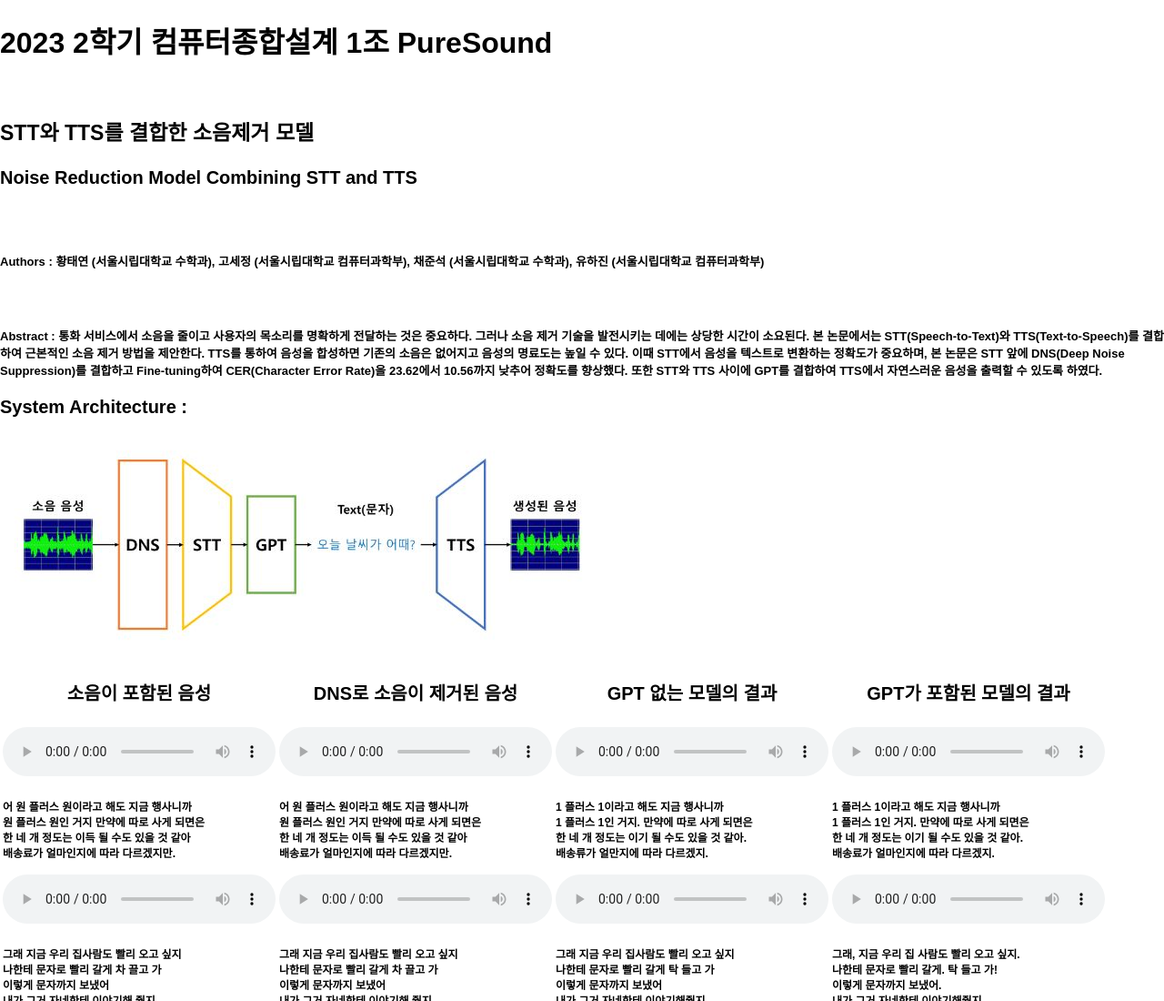
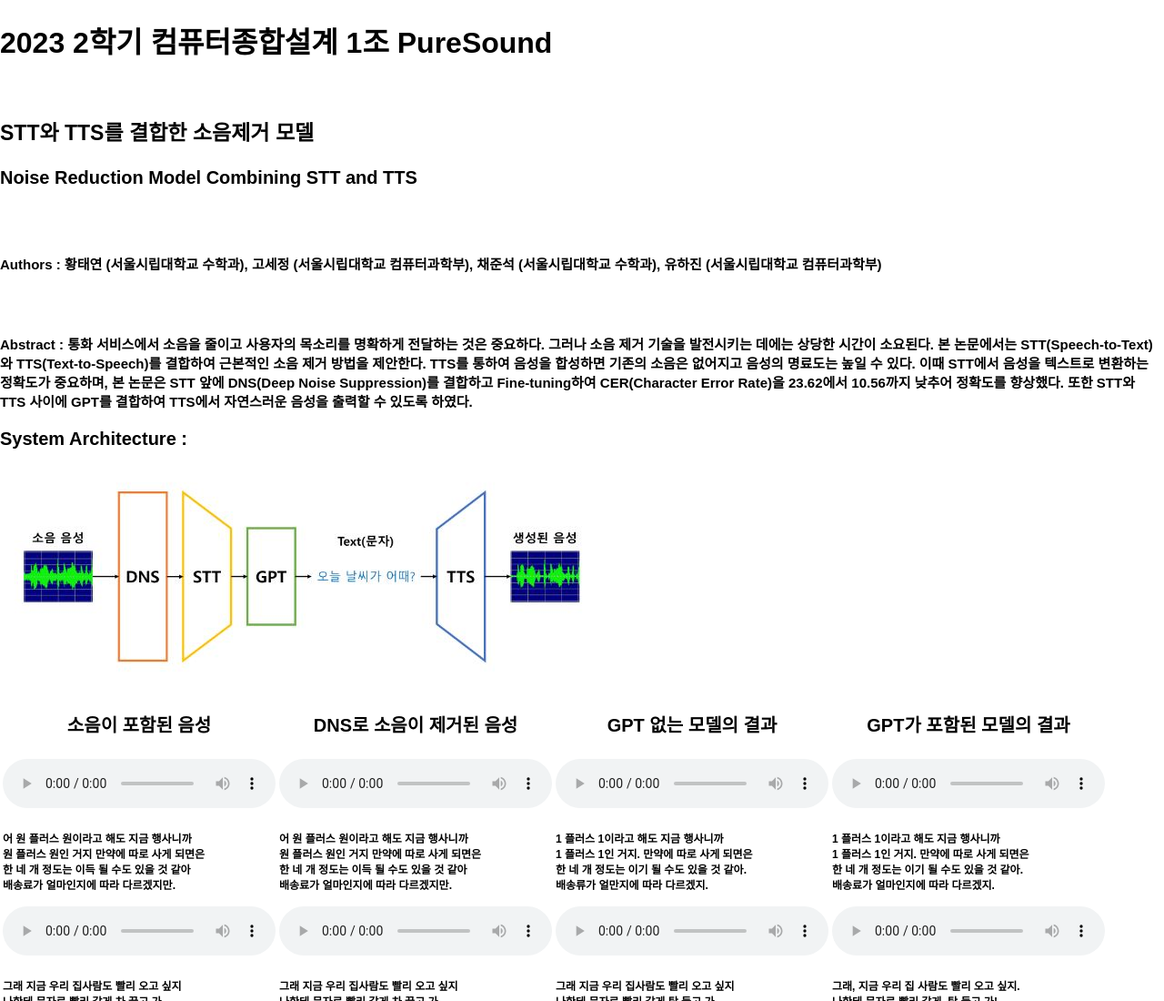
Before and after one commit to HAYACCHI774/Noise-Reduction-model-Combining-STT-and-TTS, a plain HTML site: page index.html in a window 1280 px wide. Shown: the top 1100 px of the page at 91% size. Drawn offline with Linux system fonts and the light colour scheme.

Commit message:
Update index.html

```diff
--- a/index.html
+++ b/index.html
@@ -19,8 +19,8 @@
         <p style="font-size: 23px;">STT와 TTS를 결합한 소음제거 모델</p>
         <p style="font-size: 20px;">Noise Reduction Model Combining STT and TTS</p>
         <br>
-        <p style="font-size: 13px;">Authors : 황태연 (서울시립대학교 수학과), 고세정 (서울시립대학교 컴퓨터과학부), 채준석 (서울시립대학교 수학과), 유하진 (서울시립대학교 컴퓨터과학부)</p><br>
-        <p style="font-size: 13px;">Abstract : 통화 서비스에서 소음을 줄이고 사용자의 목소리를 명확하게 전달하는 것은 중요하다. 그러나 소음 제거 기술을 발전시키는 데에는 상당한 시간이 소요된다. 본 논문에서는 STT(Speech-to-Text)와 TTS(Text-to-Speech)를 결합하여 근본적인 소음 제거 방법을 제안한다. TTS를 통하여 음성을 합성하면 기존의 소음은 없어지고 음성의 명료도는 높일 수 있다. 이때 STT에서 음성을 텍스트로 변환하는 정확도가 중요하며, 본 논문은 STT 앞에 DNS(Deep Noise Suppression)를 결합하고 Fine-tuning하여 CER(Character Error Rate)을 23.62에서 10.56까지 낮추어 정확도를 향상했다. 또한 STT와 TTS 사이에 GPT를 결합하여 TTS에서 자연스러운 음성을 출력할 수 있도록 하였다.
+        <p style="font-size: 15px;">Authors : 황태연 (서울시립대학교 수학과), 고세정 (서울시립대학교 컴퓨터과학부), 채준석 (서울시립대학교 수학과), 유하진 (서울시립대학교 컴퓨터과학부)</p><br>
+        <p style="font-size: 15px;">Abstract : 통화 서비스에서 소음을 줄이고 사용자의 목소리를 명확하게 전달하는 것은 중요하다. 그러나 소음 제거 기술을 발전시키는 데에는 상당한 시간이 소요된다. 본 논문에서는 STT(Speech-to-Text)와 TTS(Text-to-Speech)를 결합하여 근본적인 소음 제거 방법을 제안한다. TTS를 통하여 음성을 합성하면 기존의 소음은 없어지고 음성의 명료도는 높일 수 있다. 이때 STT에서 음성을 텍스트로 변환하는 정확도가 중요하며, 본 논문은 STT 앞에 DNS(Deep Noise Suppression)를 결합하고 Fine-tuning하여 CER(Character Error Rate)을 23.62에서 10.56까지 낮추어 정확도를 향상했다. 또한 STT와 TTS 사이에 GPT를 결합하여 TTS에서 자연스러운 음성을 출력할 수 있도록 하였다.
         <p style="font-size: 20px;">System Architecture :</p>
         <img src="./systemarc.JPG" alt="시스템 구조">
           <table>
```
